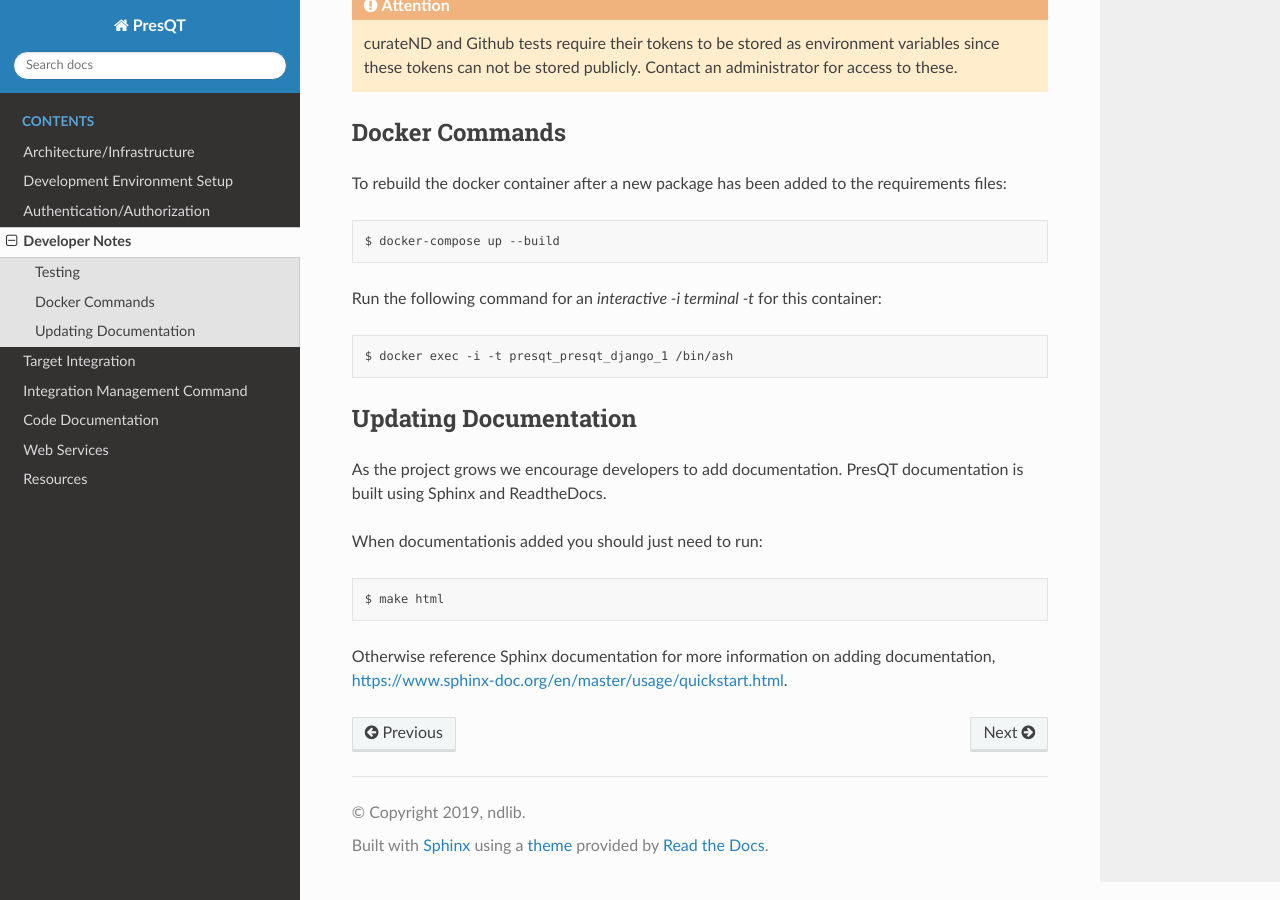
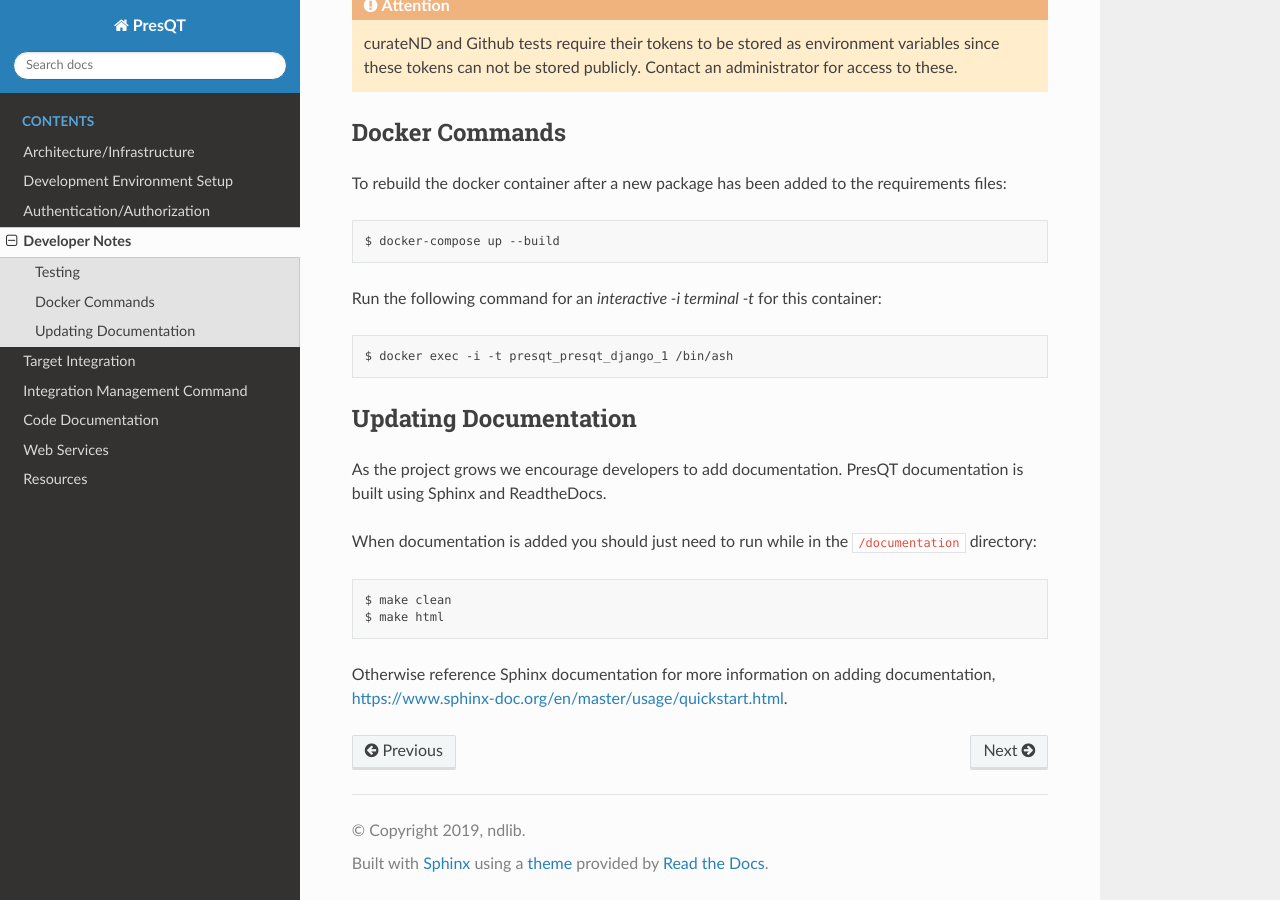
Before and after one commit to Lucy-Family-Institute/presqt, a Sphinx documentation site: the page built from documentation/developer_notes.rst, in a window 1280 px wide and 900 px high, scrolled down 1071 px. Built offline with Sphinx 7.4.7 and the Read the Docs theme 2.0.0, drawn with Linux system fonts in a browser that asks for light colours.

Commit message:
Small fix

```diff
--- a/documentation/developer_notes.rst
+++ b/documentation/developer_notes.rst
@@ -56,9 +56,10 @@ Updating Documentation
 As the project grows we encourage developers to add documentation.
 PresQT documentation is built using Sphinx and ReadtheDocs.
 
-When documentationis added you should just need to run:
+When documentation is added you should just need to run while in the ``/documentation`` directory:
 
 .. parsed-literal::
+    $ make clean
     $ make html
 
 Otherwise reference Sphinx documentation for more information on adding documentation,
```
